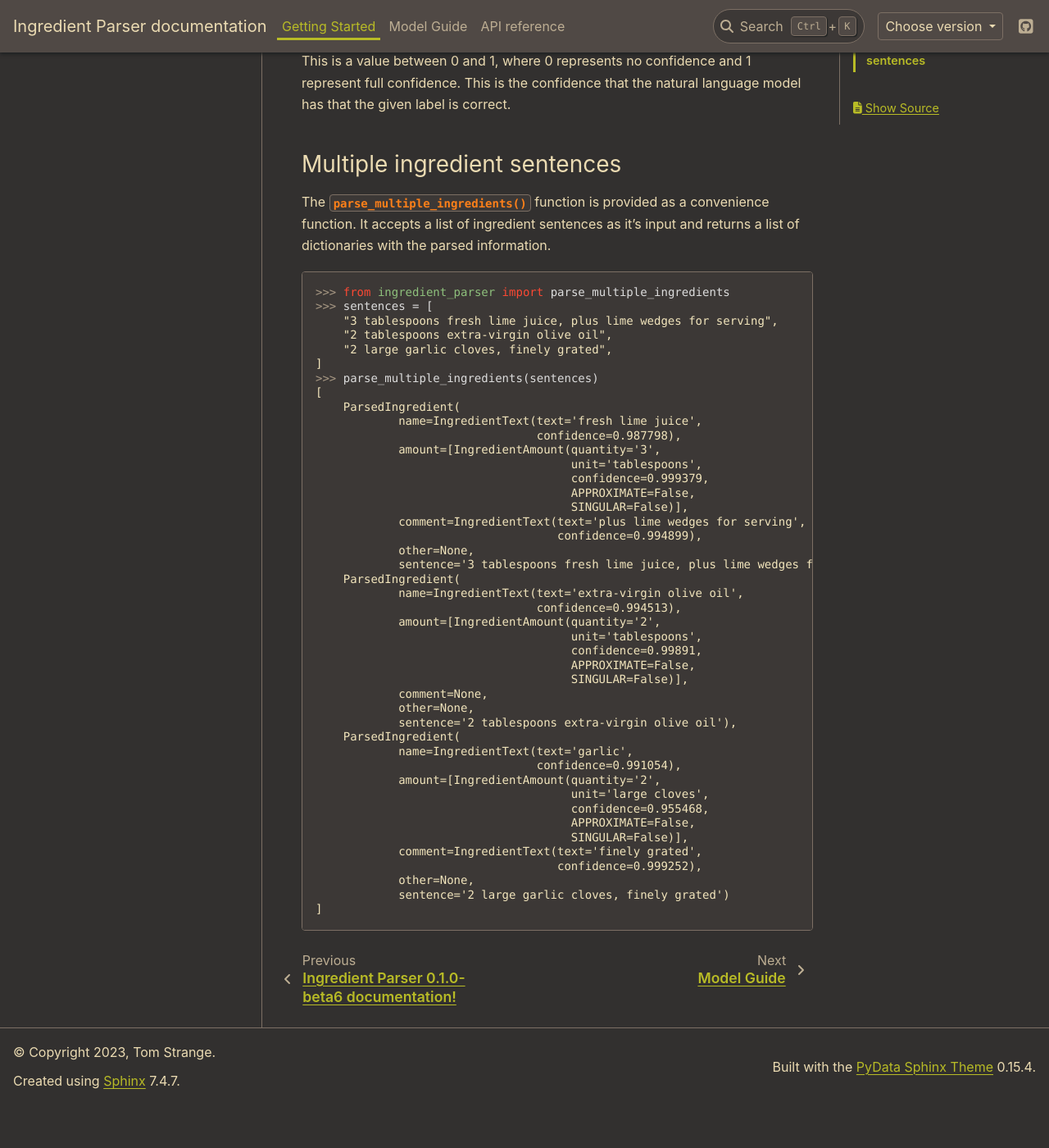
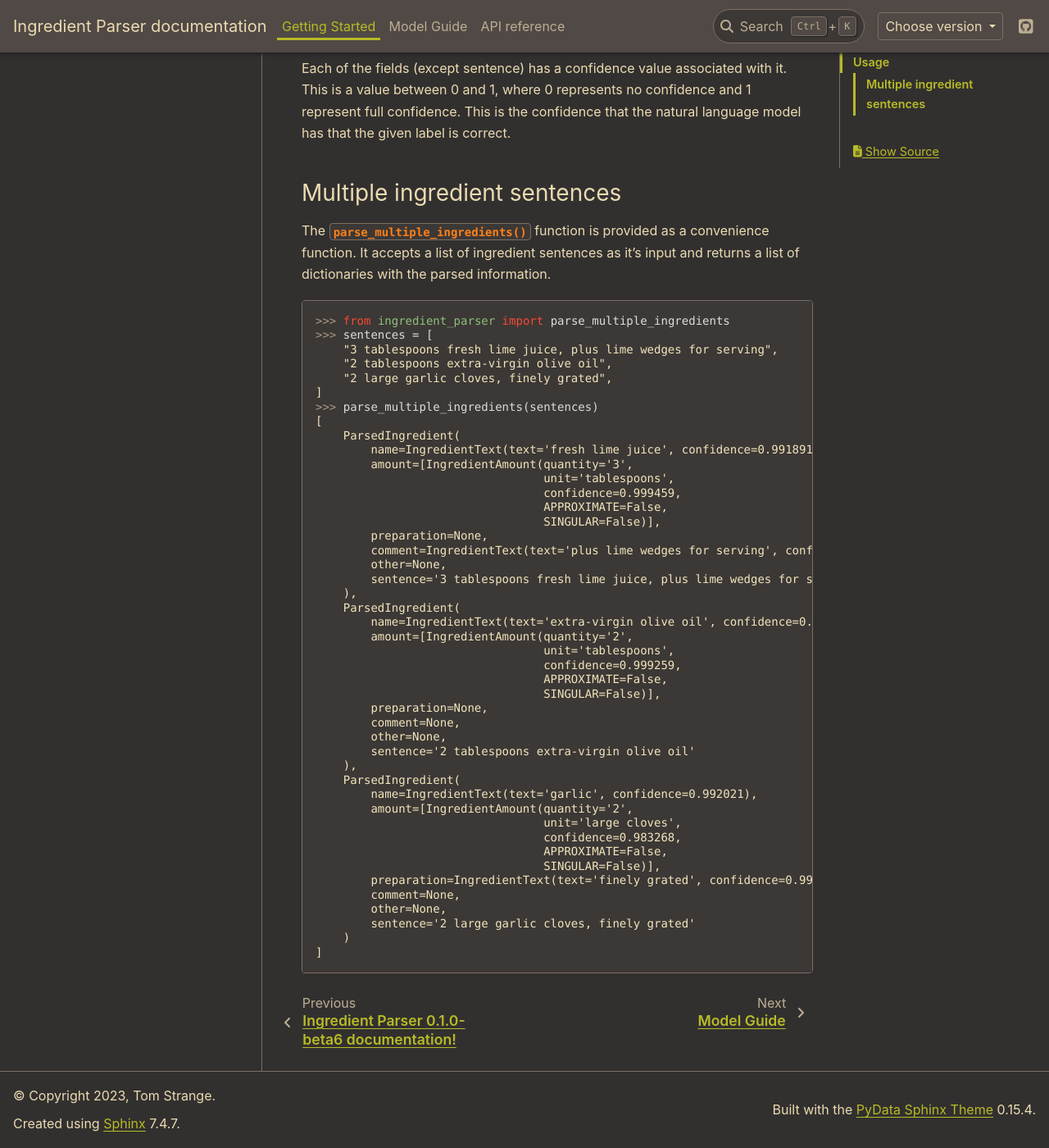
Before and after one commit to strangetom/ingredient-parser, a Sphinx documentation site: the page built from docs/source/start/index.rst, in a window 1280 px wide and 1400 px high, scrolled down 2046 px. Shown: the whole window at 82% size. Built offline with Sphinx 7.4.7 and the PyData theme 0.15.4, drawn with Linux system fonts in a browser that asks for light colours; comment, search, counter and statistics services are not loaded; before the commit the page ends 3393 px from its top, so only the background shows below that; some of the changed text lies outside the part shown.

Commit message:
Docs: Update examples in quick start guide to include preparation field

```diff
--- a/docs/source/start/index.rst
+++ b/docs/source/start/index.rst
@@ -47,17 +47,20 @@ The :func:`parse_ingredient` function takes an ingredient sentence and return th
 
     >>> from ingredient_parser import parse_ingredient
     >>> parse_ingredient("2 yellow onions, finely chopped")
-    ParsedIngredient(
-        name=IngredientText(text='yellow onions', confidence=0.972281),
-        amount=[IngredientAmount(quantity='2',
-                                 unit='',
-                                 confidence=0.996454,
-                                 APPROXIMATE=False,
-                                 SINGULAR=False)],
-        comment=IngredientText(text='finely chopped',
-                                confidence=0.999458),
-        other=None,
-        sentence='2 yellow onions, finely chopped')
+        ParsedIngredient(
+            name=IngredientText(text='yellow onions', confidence=0.967262),
+            amount=[IngredientAmount(quantity='2',
+                                     unit='',
+                                     confidence=0.997084,
+                                     APPROXIMATE=False,
+                                     SINGULAR=False)],
+            preparation=IngredientText(text='finely chopped',
+                                       confidence=0.995751),
+            comment=None,
+            other=None,
+            sentence='2 yellow onions, finely chopped'
+        )
+
 
 The returned dataclass contains the following fields:
 
@@ -95,38 +98,39 @@ The :func:`parse_multiple_ingredients` function is provided as a convenience fun
     >>> parse_multiple_ingredients(sentences)
     [
         ParsedIngredient(
-                name=IngredientText(text='fresh lime juice',
-                                    confidence=0.987798),
-                amount=[IngredientAmount(quantity='3',
-                                         unit='tablespoons',
-                                         confidence=0.999379,
-                                         APPROXIMATE=False,
-                                         SINGULAR=False)],
-                comment=IngredientText(text='plus lime wedges for serving',
-                                       confidence=0.994899),
-                other=None,
-                sentence='3 tablespoons fresh lime juice, plus lime wedges for serving'),
+            name=IngredientText(text='fresh lime juice', confidence=0.991891),
+            amount=[IngredientAmount(quantity='3',
+                                     unit='tablespoons',
+                                     confidence=0.999459,
+                                     APPROXIMATE=False,
+                                     SINGULAR=False)],
+            preparation=None,
+            comment=IngredientText(text='plus lime wedges for serving', confidence=0.995029),
+            other=None,
+            sentence='3 tablespoons fresh lime juice, plus lime wedges for serving'
+        ),
         ParsedIngredient(
-                name=IngredientText(text='extra-virgin olive oil',
-                                    confidence=0.994513),
-                amount=[IngredientAmount(quantity='2',
-                                         unit='tablespoons',
-                                         confidence=0.99891,
-                                         APPROXIMATE=False,
-                                         SINGULAR=False)],
-                comment=None,
-                other=None,
-                sentence='2 tablespoons extra-virgin olive oil'),
+            name=IngredientText(text='extra-virgin olive oil', confidence=0.996531),
+            amount=[IngredientAmount(quantity='2',
+                                     unit='tablespoons',
+                                     confidence=0.999259,
+                                     APPROXIMATE=False,
+                                     SINGULAR=False)],
+            preparation=None,
+            comment=None,
+            other=None,
+            sentence='2 tablespoons extra-virgin olive oil'
+        ),
         ParsedIngredient(
-                name=IngredientText(text='garlic',
-                                    confidence=0.991054),
-                amount=[IngredientAmount(quantity='2',
-                                         unit='large cloves',
-                                         confidence=0.955468,
-                                         APPROXIMATE=False,
-                                         SINGULAR=False)],
-                comment=IngredientText(text='finely grated',
-                                       confidence=0.999252),
-                other=None,
-                sentence='2 large garlic cloves, finely grated')
+            name=IngredientText(text='garlic', confidence=0.992021),
+            amount=[IngredientAmount(quantity='2',
+                                     unit='large cloves',
+                                     confidence=0.983268,
+                                     APPROXIMATE=False,
+                                     SINGULAR=False)],
+            preparation=IngredientText(text='finely grated', confidence=0.997482),
+            comment=None,
+            other=None,
+            sentence='2 large garlic cloves, finely grated'
+        )
     ]
```
